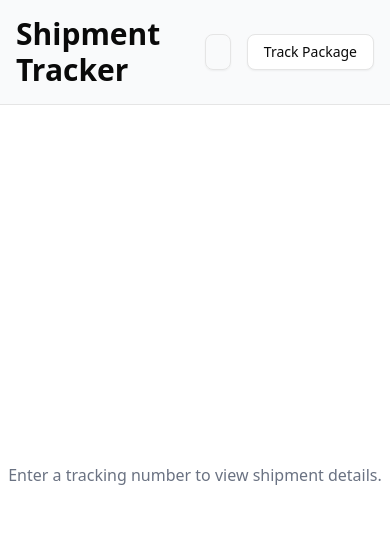
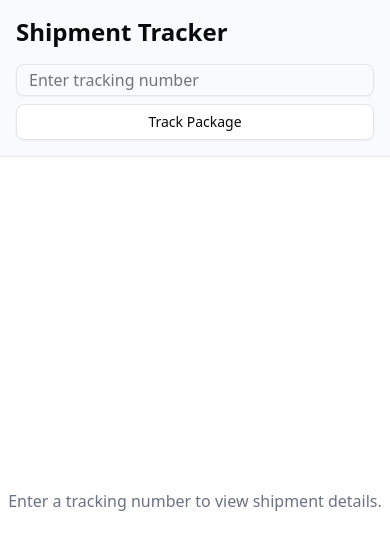
Before and after one commit to tobias-hstbrg/shipping-tracker, a React (Vite) app in the folder frontend/: page / in a window 390 px wide. Shown: the top 550 px of the page. Built offline with nearby package versions, Linux system fonts and the light colour scheme.

Commit message:
made TopBar stack as soon as we reach a mobile friendly width

```diff
--- a/frontend/src/components/TopBar.tsx
+++ b/frontend/src/components/TopBar.tsx
@@ -15,8 +15,13 @@ function TopBar({
   loading,
 }: TopBarProps) {
   return (
-    <div className="sticky top-0 bg-gray-50 border-b flex items-center justify-between p-4 gap-4">
-      <h1 className="text-3xl font-bold">Shipment Tracker</h1>
+    <div className="sticky top-0 bg-gray-50 border-b z-10">
+      <div className="flex flex-col sm:flex-row sm:items-center justify-between p-4 gap-4">
+        <h1 className="text-2xl md:text-3xl font-bold whitespace-nowrap">
+          Shipment Tracker
+        </h1>
+
+        <div className="flex flex-col sm:flex-row gap-2 sm:flex-1">
           <Input
             className="flex-1"
             value={trackingNumber}
@@ -27,6 +32,8 @@ function TopBar({
             {loading ? "Tracking..." : "Track Package"}
           </Button>
         </div>
+      </div>
+    </div>
   );
 }
 
```
Lines whose indentation alone changed are shown as unchanged.
